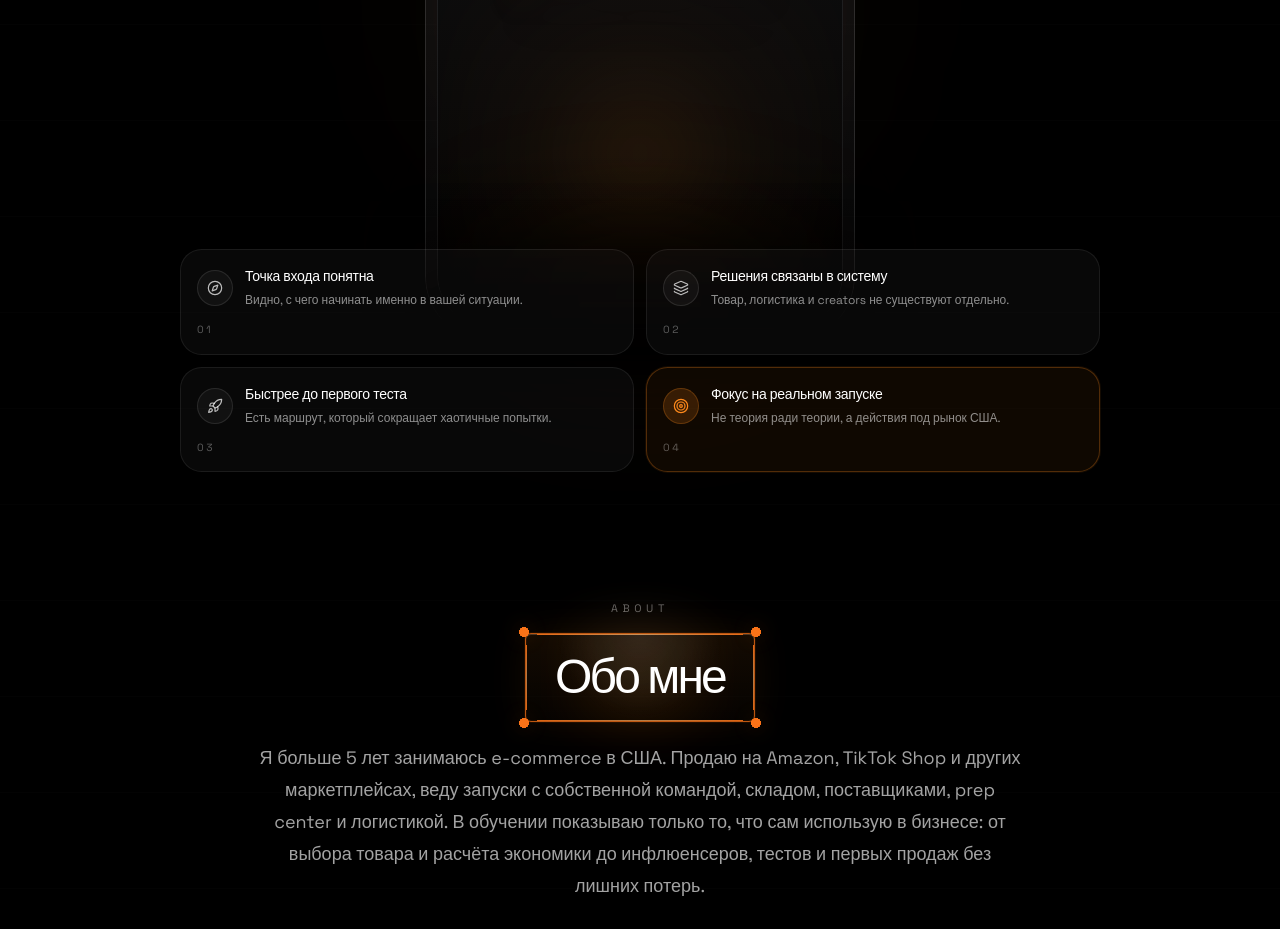
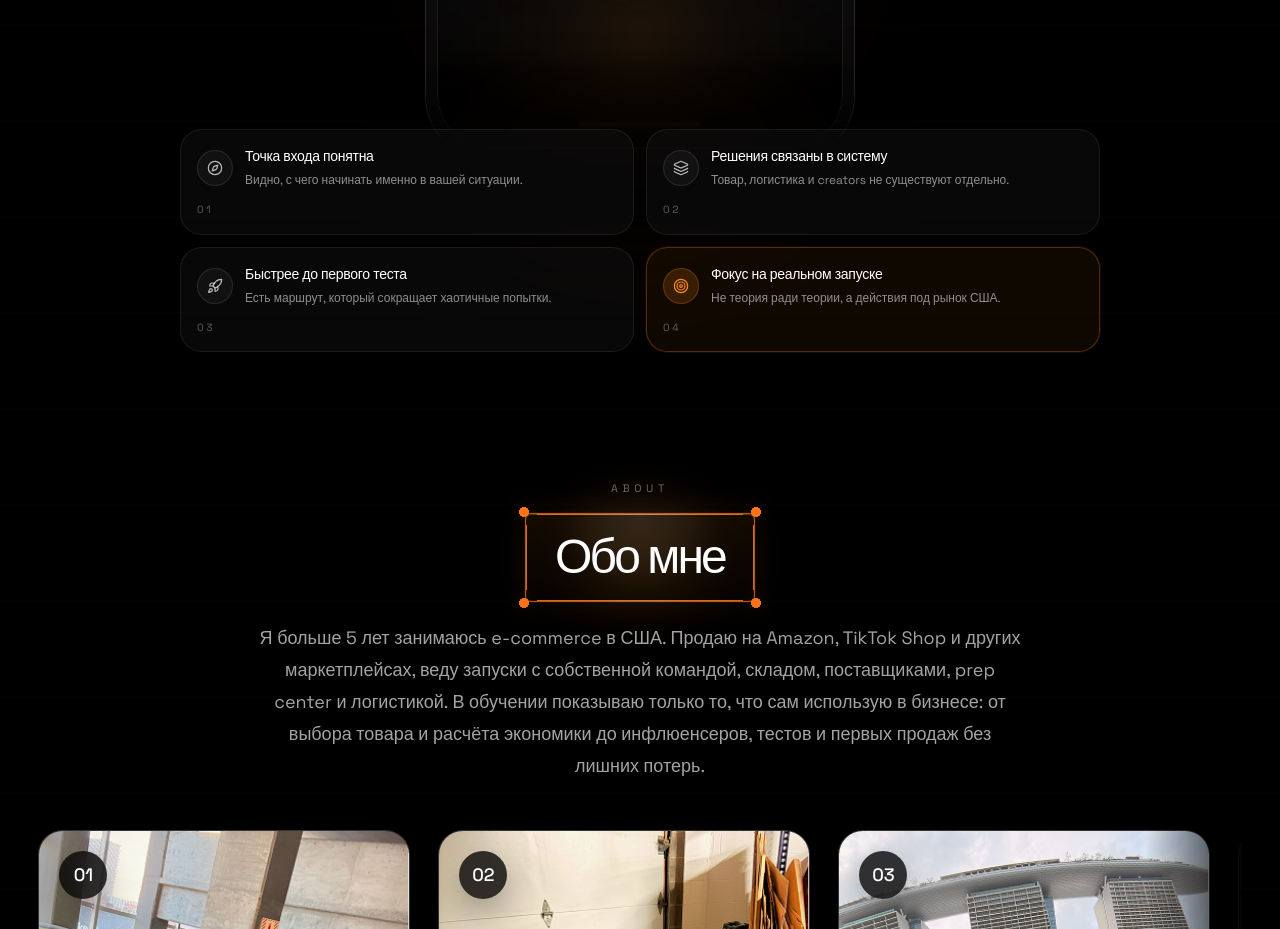
Before and after one commit to YaroslavSigidin/IVCHENKO, a React (Vite) app: page / in a window 1280 px wide. Shown: the part 10440-11369 px from the top of the page. Built offline with nearby package versions, Linux system fonts and the light colour scheme; grey boxes are pictures that could not be loaded.

Commit message:
Shorten phone mockup in momentum block

```diff
--- a/src/components/ui/bucket.jsx
+++ b/src/components/ui/bucket.jsx
@@ -70,7 +70,7 @@ export function Bucket({ eyebrow, title, description, chips }) {
           transition={{ duration: 1.15, ease: [0.16, 1, 0.3, 1] }}
           onHoverStart={() => setIsHovered(true)}
           onHoverEnd={() => setIsHovered(false)}
-          className="relative isolate h-[460px] w-full sm:h-[720px]"
+          className="relative isolate h-[460px] w-full sm:h-[560px]"
           style={{ transformPerspective: 1800 }}
         >
           <Motion.div
@@ -98,7 +98,7 @@ export function Bucket({ eyebrow, title, description, chips }) {
                   }
             }
             transition={{ duration: 0.7, ease: [0.22, 1, 0.36, 1] }}
-            className="absolute left-1/2 top-[47%] flex h-[88%] w-[min(360px,82vw)] min-w-0 -translate-x-1/2 -translate-y-1/2 items-center justify-center rounded-[3rem] border border-white/12 bg-[linear-gradient(180deg,rgba(255,255,255,0.09),rgba(255,255,255,0.018))] p-[9px] shadow-[0_40px_90px_rgba(0,0,0,0.42)] backdrop-blur-xl [mask-image:linear-gradient(to_bottom,black_0%,black_78%,rgba(0,0,0,0.82)_90%,transparent_100%)] sm:h-[90%] sm:w-[min(430px,54vw)] sm:rounded-[4rem] sm:p-[11px] sm:shadow-[0_60px_140px_rgba(0,0,0,0.5)]"
+            className="absolute left-1/2 top-[47%] flex h-[88%] w-[min(360px,82vw)] min-w-0 -translate-x-1/2 -translate-y-1/2 items-center justify-center rounded-[3rem] border border-white/12 bg-[linear-gradient(180deg,rgba(255,255,255,0.09),rgba(255,255,255,0.018))] p-[9px] shadow-[0_40px_90px_rgba(0,0,0,0.42)] backdrop-blur-xl [mask-image:linear-gradient(to_bottom,black_0%,black_78%,rgba(0,0,0,0.82)_90%,transparent_100%)] sm:h-[78%] sm:w-[min(430px,54vw)] sm:rounded-[4rem] sm:p-[11px] sm:shadow-[0_60px_140px_rgba(0,0,0,0.5)]"
           >
             <div className="relative h-full w-full overflow-hidden rounded-[2.5rem] border border-white/8 bg-[radial-gradient(circle_at_top,rgba(255,255,255,0.08),transparent_28%),linear-gradient(180deg,#121316_0%,#0a0a0b_56%,#040404_100%)] sm:rounded-[3.45rem]">
               <div className="pointer-events-none absolute inset-0 bg-[linear-gradient(180deg,rgba(255,255,255,0.04),transparent_22%,transparent_72%,rgba(0,0,0,0.42))]" />
@@ -177,7 +177,7 @@ export function Bucket({ eyebrow, title, description, chips }) {
           <div className="pointer-events-none absolute inset-x-[26%] bottom-[2%] h-[24%] bg-[linear-gradient(180deg,rgba(0,0,0,0),rgba(0,0,0,0.36)_28%,rgba(0,0,0,0.88)_76%,#000_100%)] blur-[18px]" />
         </Motion.div>
 
-        <div className="relative z-20 mt-6 grid w-full max-w-[920px] gap-3 sm:-mt-[150px] sm:grid-cols-2">
+        <div className="relative z-20 mt-6 grid w-full max-w-[920px] gap-3 sm:-mt-[110px] sm:grid-cols-2">
           {chips.map((chip, index) => {
             const isActive = activeChip?.id === chip.id
             return (
```
